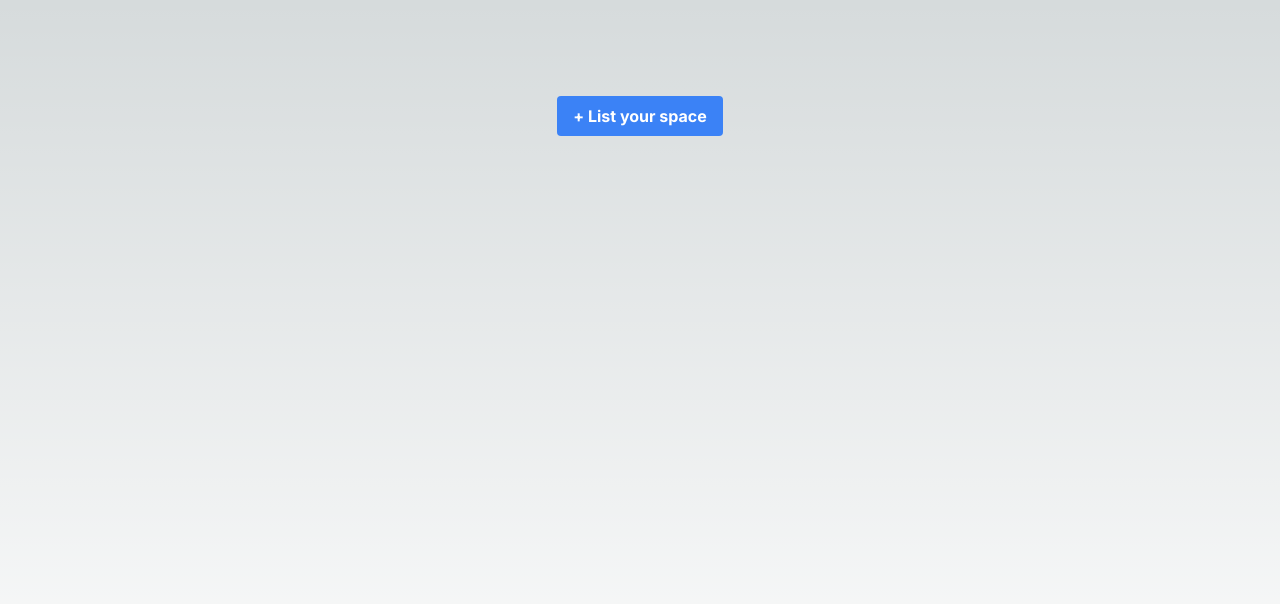
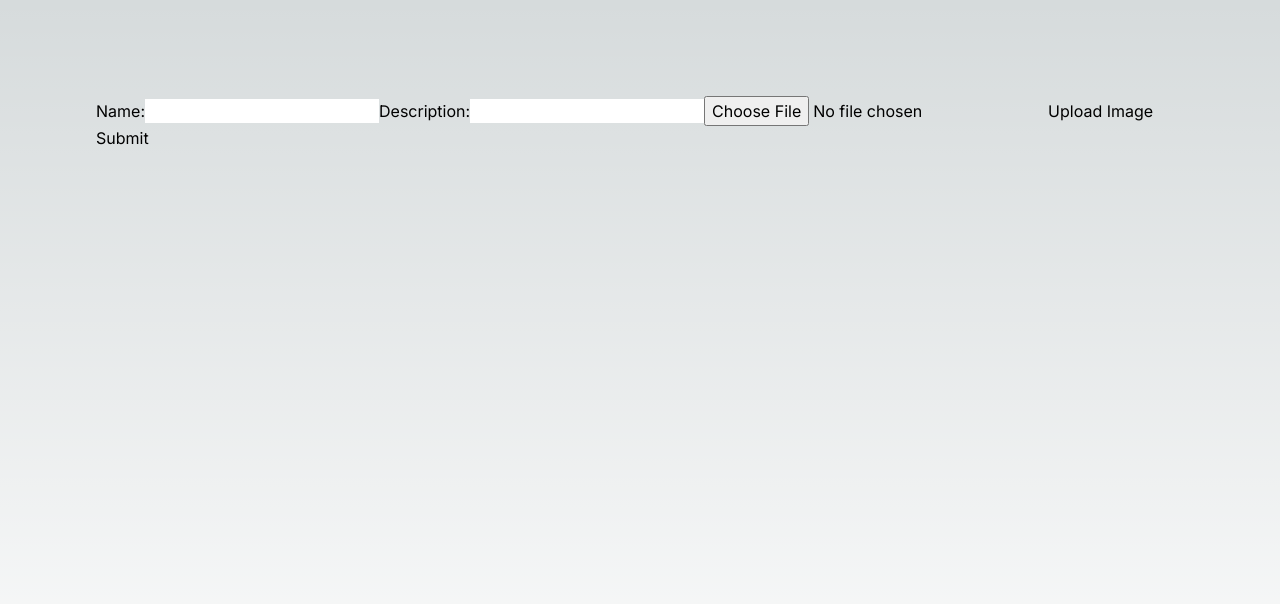
Before and after one commit to palontologist/space-yettu, a Next.js app in the folder space-yettu/: page / in a window 1280 px wide. Both pictures are taken after a click on the button "+ List your space". Shown: the top 604 px of the page. Built offline with nearby package versions, Linux system fonts and the light colour scheme.

Commit message:
you can now list your space

```diff
--- a/space-yettu/app/page.tsx
+++ b/space-yettu/app/page.tsx
@@ -1,16 +1,58 @@
-import Image from 'next/image'
-import { Container } from 'postcss'
+"use client";
+
+import { useState } from 'react';
+
+interface Space {
+  name: string;
+  description: string;
+  image: string;
+}
 
 export default function Home() {
+  const [showForm, setShowForm] = useState(false);
+  const [spaces, setSpaces] = useState<Space[]>([]);
+
+  const handleListSpaceClick = () => {
+    setShowForm(true);
+  };
+
+  const handleSubmit = (event: React.FormEvent<HTMLFormElement>) => {
+    event.preventDefault();
+    const formData = new FormData(event.currentTarget);
+    const name = formData.get('name') as string;
+    const description = formData.get('description') as string;
+    const image = URL.createObjectURL(formData.get('image') as Blob);
+    const newSpace = { name, description, image };
+    setSpaces([...spaces, newSpace]);
+    setShowForm(false);
+  };
+
   return (
     <main className="flex min-h-screen flex-col items-center justify-between p-24">
       <div className="flex flex-col items-center justify-center">
-
-        <button className='bg-blue-500 text-white font-bold py-2 px-4 rounded'>
-          + List your space
-        </button>
-        </div>
-
+        {showForm ? (
+          <form onSubmit={handleSubmit}>
+            <label htmlFor="name">Name:</label>
+            <input type="text" id="name" name="name" />
+            <label htmlFor="description">Description:</label>
+            <input type="text" id="description" name="description" />
+            <input type="file" id="image" name="image" />
+            <label htmlFor='image'>Upload Image</label>
+            <button type="submit">Submit</button>
+          </form>
+        ) : (
+          <button className='bg-blue-500 text-white font-bold py-2 px-4 rounded' onClick={handleListSpaceClick}>
+            + List your space
+          </button>
+        )}
+        {spaces.map((space, index) => (
+          <div key={index}>
+            <h2>{space.name}</h2>
+            <p>{space.description}</p>
+            <img src={space.image} alt={space.name} />
+          </div>
+        ))}
+      </div>
     </main>
-  )
+  );
 }
```
